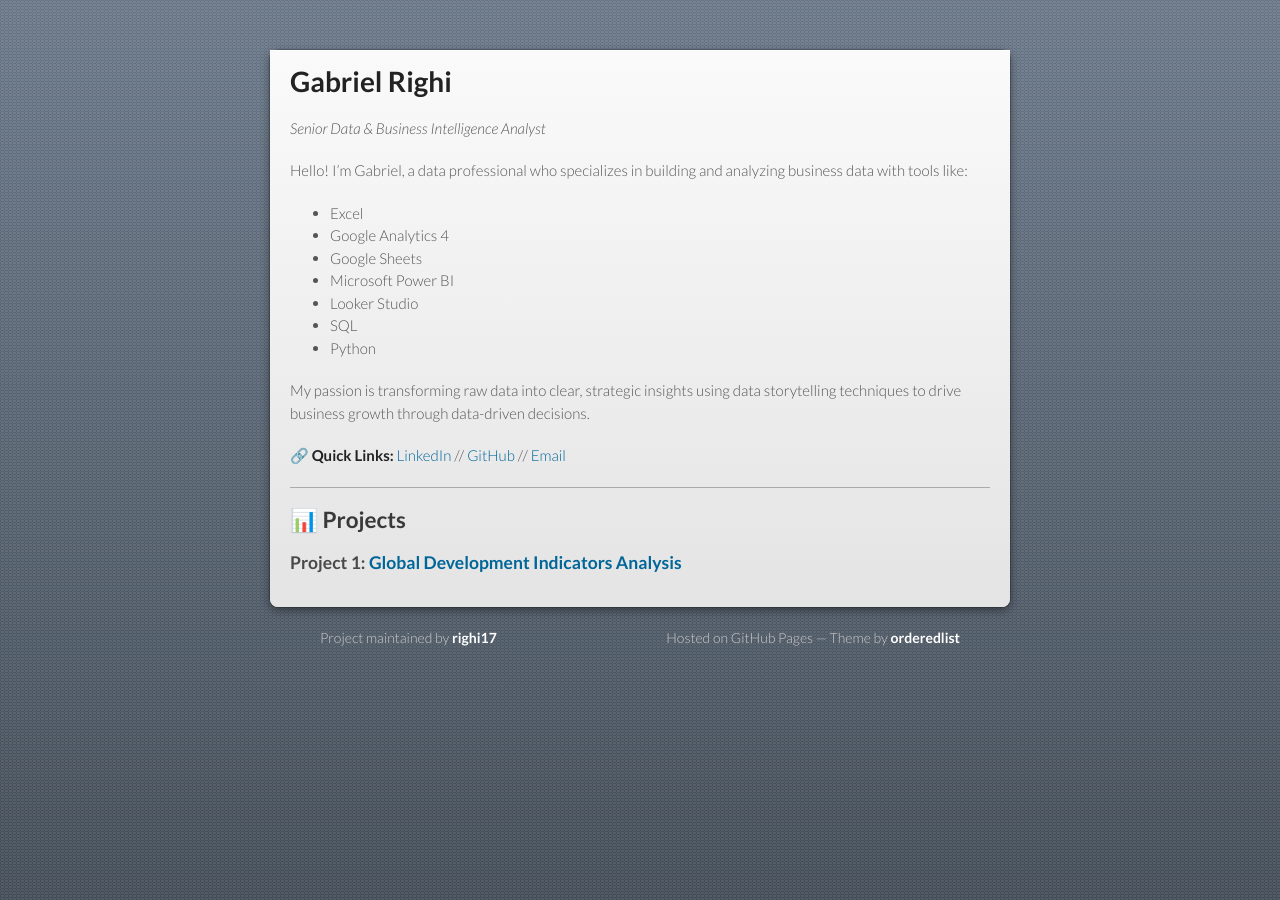
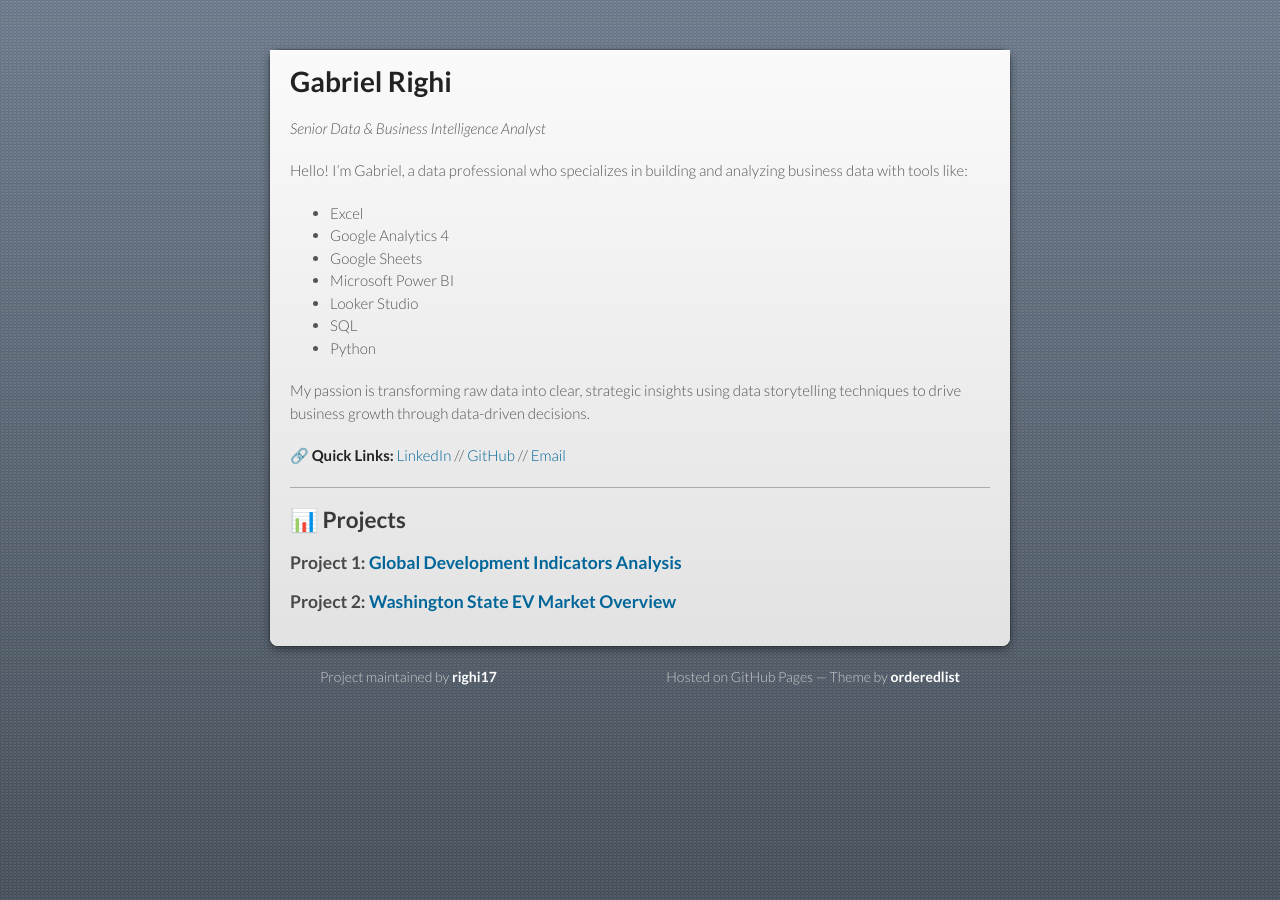
Before and after one commit to righi17/reprighi01, a Jekyll site: the page built from index.md, in a window 1280 px wide. Built offline with Jekyll 4.4.1, drawn with Linux system fonts in a browser that asks for light colours; our own code applies the rules of GitHub Pages for plain Markdown files.

Commit message:
Update index.md

```diff
--- a/index.md
+++ b/index.md
@@ -18,3 +18,4 @@ My passion is transforming raw data into clear, strategic insights using data st
 ## 📊 Projects
 
 ### Project 1: [Global Development Indicators Analysis](./01.md)
+### Project 2: [Washington State EV Market Overview](./02.md)
```
